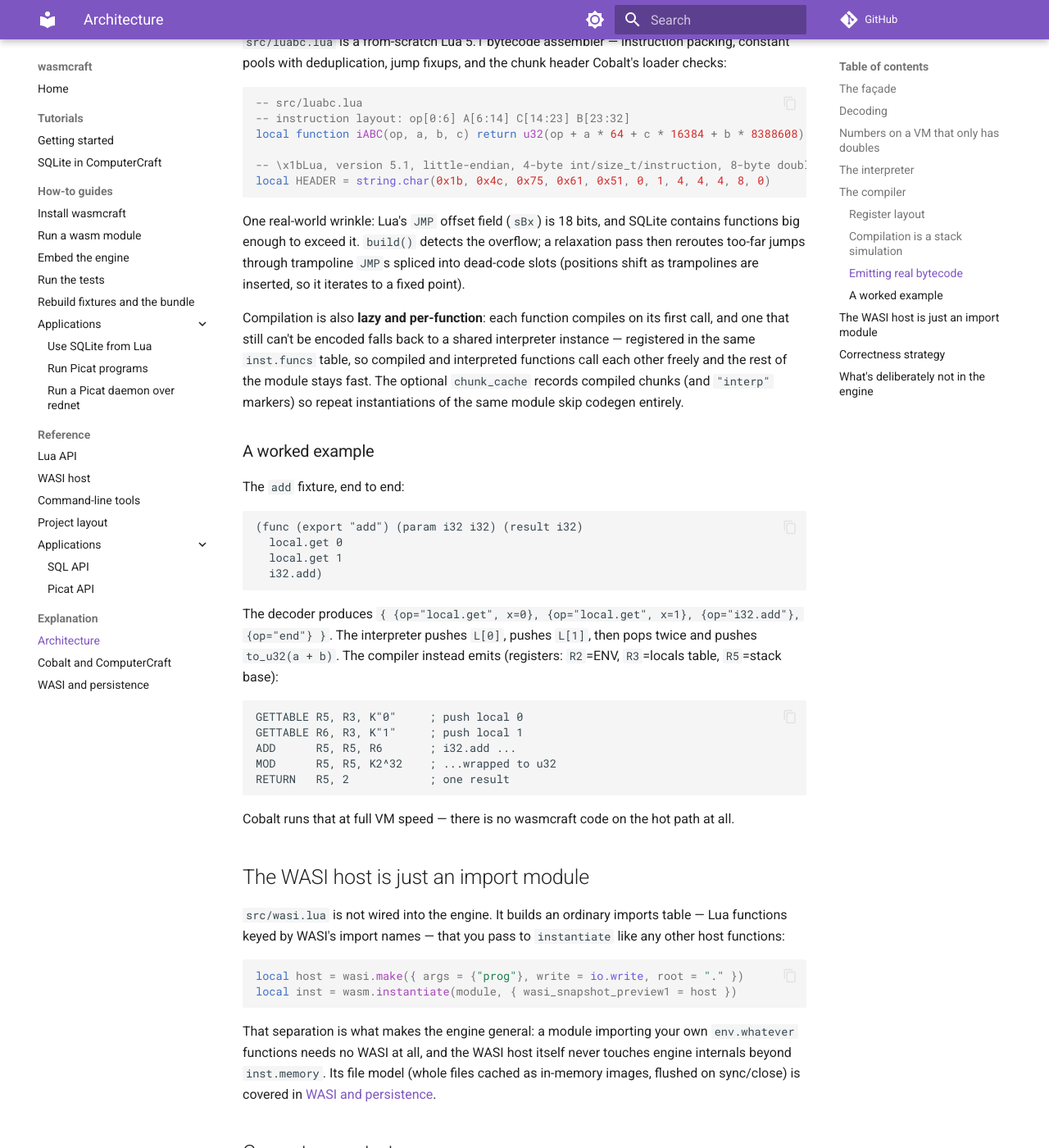
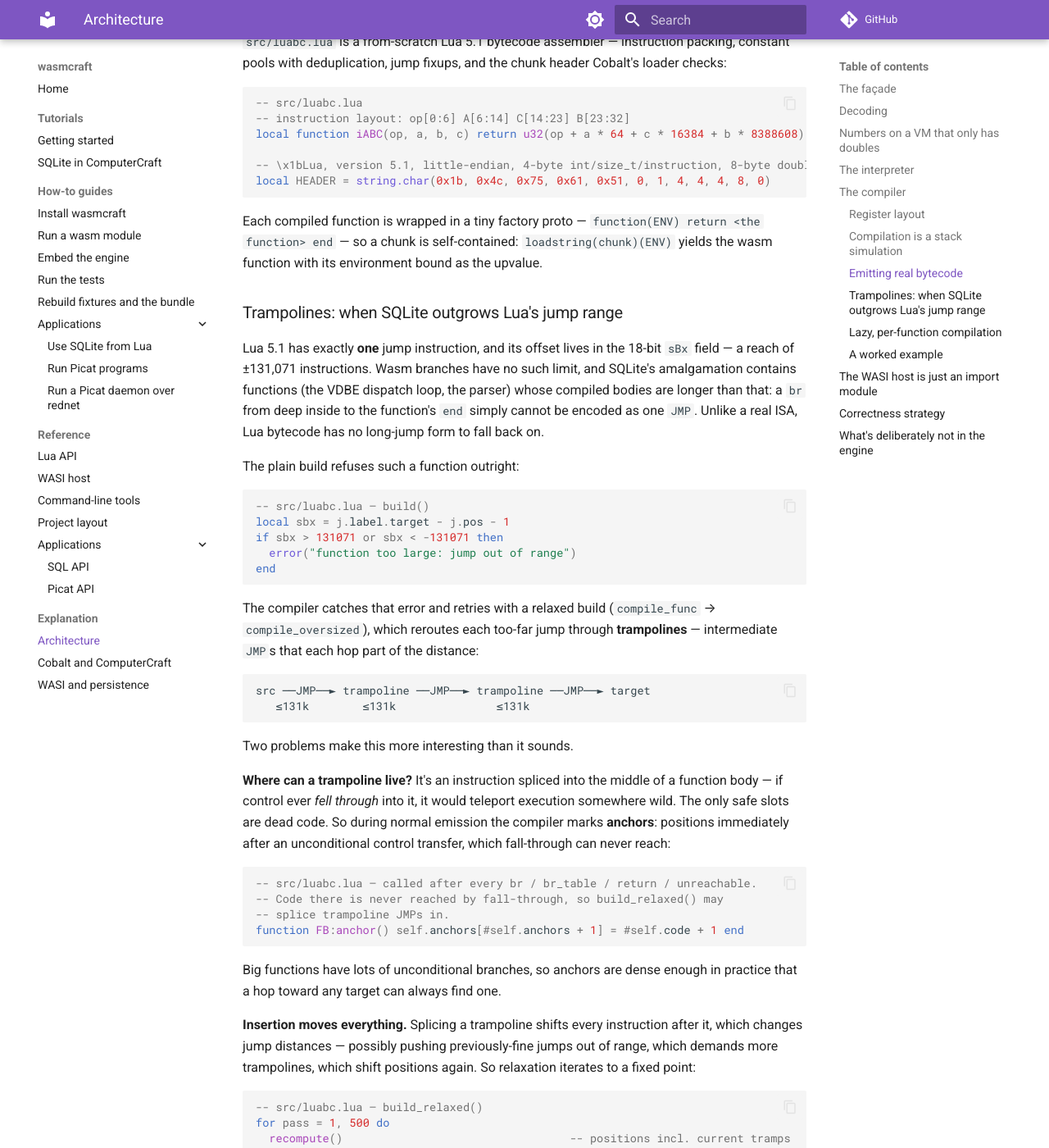
Before and after one commit to r33drichards/wasmcraft, an MkDocs documentation site: the page built from docs/explanation/architecture.md, in a window 1280 px wide and 1400 px high, scrolled down 6036 px. Shown: the whole window at 82% size. Built offline with MkDocs 1.6.1 and Material for MkDocs 9.7.7, drawn with Linux system fonts in a browser that asks for light colours; comment, search, counter and statistics services are not loaded; some of the changed text lies outside the part shown.

Commit message:
docs: expand architecture with the trampoline / branch-relaxation story
Why Lua's single 18-bit-sBx JMP can't encode SQLite-sized functions,
dead-code anchors as the only safe trampoline slots, the fixed-point
relaxation loop with chained hops, and the memoization/stickiness/margin
details that make it converge.

Co-Authored-By: Claude Fable 5 <noreply@anthropic.com>

````diff
--- a/docs/explanation/architecture.md
+++ b/docs/explanation/architecture.md
@@ -318,19 +318,112 @@ local function iABC(op, a, b, c) return u32(op + a * 64 + c * 16384 + b * 838860
 local HEADER = string.char(0x1b, 0x4c, 0x75, 0x61, 0x51, 0, 1, 4, 4, 4, 8, 0)
 ```
 
-One real-world wrinkle: Lua's `JMP` offset field (`sBx`) is 18 bits, and
-SQLite contains functions big enough to exceed it. `build()` detects the
-overflow; a relaxation pass then reroutes too-far jumps through trampoline
-`JMP`s spliced into dead-code slots (positions shift as trampolines are
-inserted, so it iterates to a fixed point).
+Each compiled function is wrapped in a tiny factory proto —
+`function(ENV) return <the function> end` — so a chunk is self-contained:
+`loadstring(chunk)(ENV)` yields the wasm function with its environment
+bound as the upvalue.
 
-Compilation is also **lazy and per-function**: each function compiles on
-its first call, and one that still can't be encoded falls back to a shared
-interpreter instance — registered in the same `inst.funcs` table, so
-compiled and interpreted functions call each other freely and the rest of
-the module stays fast. The optional `chunk_cache` records compiled chunks
-(and `"interp"` markers) so repeat instantiations of the same module skip
-codegen entirely.
+### Trampolines: when SQLite outgrows Lua's jump range
+
+Lua 5.1 has exactly **one** jump instruction, and its offset lives in the
+18-bit `sBx` field — a reach of ±131,071 instructions. Wasm branches have
+no such limit, and SQLite's amalgamation contains functions (the VDBE
+dispatch loop, the parser) whose compiled bodies are longer than that: a
+`br` from deep inside to the function's `end` simply cannot be encoded as
+one `JMP`. Unlike a real ISA, Lua bytecode has no long-jump form to fall
+back on.
+
+The plain build refuses such a function outright:
+
+```lua
+-- src/luabc.lua — build()
+local sbx = j.label.target - j.pos - 1
+if sbx > 131071 or sbx < -131071 then
+  error("function too large: jump out of range")
+end
+```
+
+The compiler catches that error and retries with a relaxed build
+(`compile_func` → `compile_oversized`), which reroutes each too-far jump
+through **trampolines** — intermediate `JMP`s that each hop part of the
+distance:
+
+```
+src ──JMP──► trampoline ──JMP──► trampoline ──JMP──► target
+   ≤131k        ≤131k               ≤131k
+```
+
+Two problems make this more interesting than it sounds.
+
+**Where can a trampoline live?** It's an instruction spliced into the
+middle of a function body — if control ever *fell through* into it, it
+would teleport execution somewhere wild. The only safe slots are dead
+code. So during normal emission the compiler marks **anchors**: positions
+immediately after an unconditional control transfer, which fall-through
+can never reach:
+
+```lua
+-- src/luabc.lua — called after every br / br_table / return / unreachable.
+-- Code there is never reached by fall-through, so build_relaxed() may
+-- splice trampoline JMPs in.
+function FB:anchor() self.anchors[#self.anchors + 1] = #self.code + 1 end
+```
+
+Big functions have lots of unconditional branches, so anchors are dense
+enough in practice that a hop toward any target can always find one.
+
+**Insertion moves everything.** Splicing a trampoline shifts every
+instruction after it, which changes jump distances — possibly pushing
+previously-fine jumps out of range, which demands more trampolines, which
+shift positions again. So relaxation iterates to a fixed point:
+
+```lua
+-- src/luabc.lua — build_relaxed()
+for pass = 1, 500 do
+  recompute()                                  -- positions incl. current tramps
+  added = false
+  for _, j in ipairs(self.jumps) do
+    local srcpos = newpos(j.pos)
+    if not (j.imm and ok_range(srcpos, j.imm)) then
+      j.imm = route1(srcpos, { label = j.label })  -- may create a trampoline
+    end
+  end
+  for _, rec in ipairs(allTramps) do           -- trampolines re-route too:
+    if not ok_range(trampPos(rec), rec.imm) then -- a hop can itself be too far
+      rec.imm = route1(trampPos(rec), rec.finalT) -- and chain through another
+    end
+  end
+  if not added then break end
+end
+```
+
+Three details keep this converging instead of oscillating:
+
+- **Memoization** — one trampoline per (anchor, label); every jump heading
+  for the same target routes through the same hop instead of spawning its
+  own.
+- **Stickiness** — a jump that already has an in-range immediate target
+  keeps it; only jumps actually knocked out of range re-route.
+- **Margin** — routing uses a safe reach of 130,000 rather than the hard
+  131,071, so the small position shifts from later insertions don't
+  invalidate earlier routing decisions.
+
+The output is the same proto with identical semantics — some branches just
+take two or three hops, costing one `JMP` dispatch each on those paths.
+Only the relaxed path pays any of this; normally-sized functions never run
+it.
+
+### Lazy, per-function compilation
+
+Compilation is per-function and happens on first call. The fallback chain
+for each function is: plain build → relaxed (trampoline) build → the
+interpreter. A function that ends up interpreted registers in the same
+`inst.funcs` table as its compiled siblings, so the two kinds call each
+other freely and one stubborn function doesn't cost the module its speed.
+The optional `chunk_cache` records compiled chunks (and `"interp"`
+markers), so repeat instantiations of the same module skip codegen
+entirely — that's what `wasm.precompile` builds on, and how a warm Picat
+daemon serves a second session without recompiling 5 MB of engine.
 
 ### A worked example
 
````
